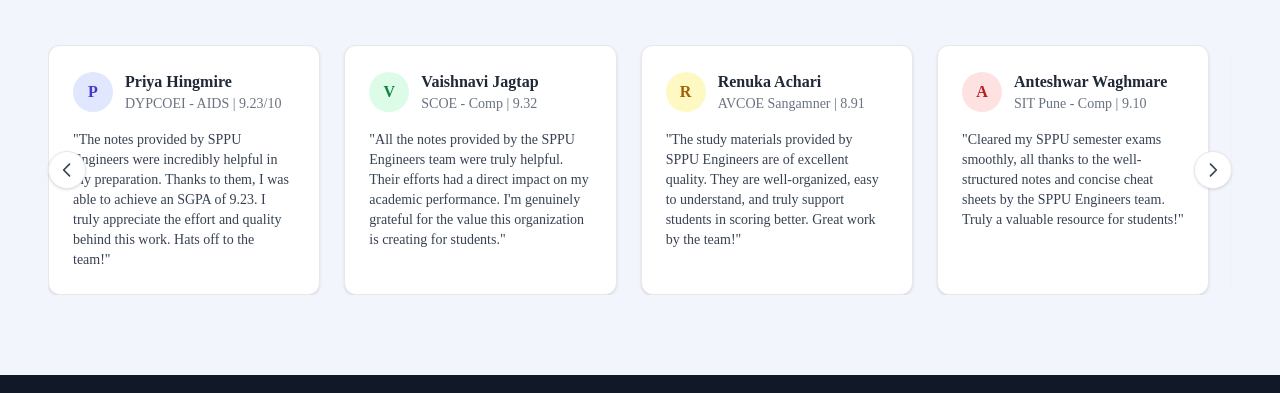
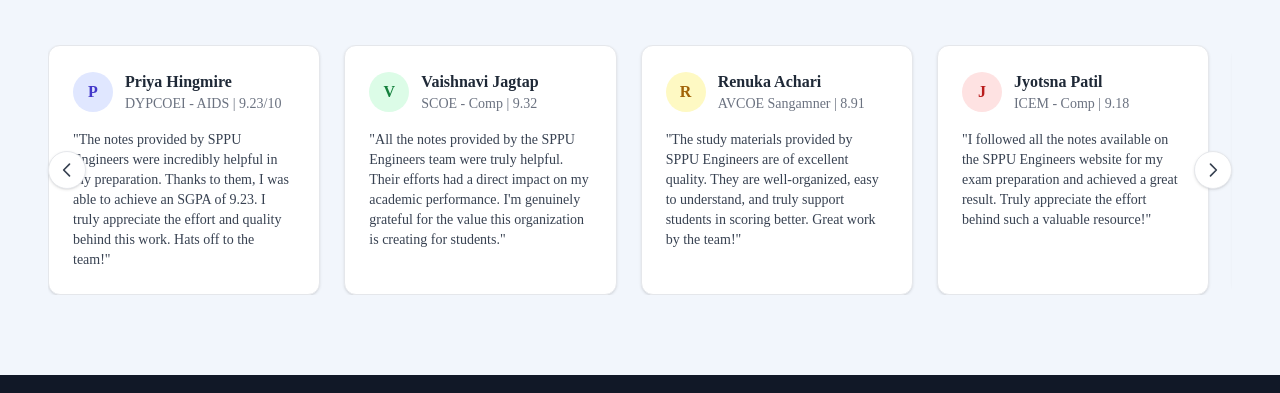
Before and after one commit to VishalGhuge111/sppu-engineers, a plain HTML site: page index.html in a window 1280 px wide. Shown: the part 4231-4624 px from the top of the page. Drawn offline with nearby package versions, Linux system fonts and the light colour scheme; a web font is replaced by a local one.

Commit message:
update Feedback

```diff
--- a/index.html
+++ b/index.html
@@ -463,10 +463,22 @@
 
           <div class="snap-start min-w-[90%] lg:min-w-[23%] bg-white border border-gray-200 rounded-xl p-6 shadow hover:shadow-md transition-all">
             <div class="flex items-center gap-3 mb-4">
-              <div class="w-10 h-10 rounded-full bg-red-100 text-red-700 flex items-center justify-center font-bold">A</div>
+              <div class="w-10 h-10 rounded-full bg-red-100 text-red-700 flex items-center justify-center font-bold">J</div>
+              <div>
+                <p class="font-semibold text-gray-800">Jyotsna Patil </p>
+                <p class="text-sm text-gray-500">ICEM - Comp | 9.18 </p>
+              </div>
+            </div>
+            <p class="text-sm text-gray-700">
+              "I followed all the notes available on the SPPU Engineers website for my exam preparation and achieved a great result. Truly appreciate the effort behind such a valuable resource!"            </p>
+          </div>
+
+          <div class="snap-start min-w-[90%] lg:min-w-[23%] bg-white border border-gray-200 rounded-xl p-6 shadow hover:shadow-md transition-all">
+            <div class="flex items-center gap-3 mb-4">
+              <div class="w-10 h-10 rounded-full bg-yellow-100 text-yellow-700 flex items-center justify-center font-bold">A</div>
               <div>
                 <p class="font-semibold text-gray-800">Anteshwar Waghmare</p>
-                <p class="text-sm text-gray-500">SIT Pune - Comp | 9.10</p>
+                <p class="text-sm text-gray-500">SIT Lonavala - Comp | 9.10</p>
               </div>
             </div>
             <p class="text-sm text-gray-700">
```
